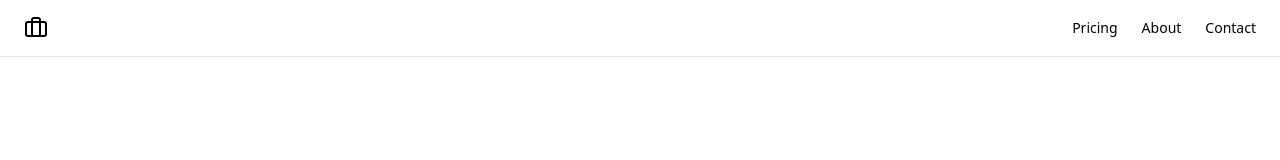
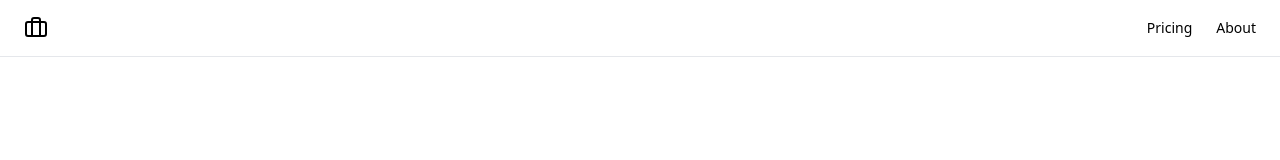
Before and after one commit to Vero-Ventures/job-bank, a Next.js app: page / in a window 1280 px wide. Shown: the top 160 px of the page. Built offline with nearby package versions, Linux system fonts and the light colour scheme; no server answers.

Commit message:
Remove contact from navbar

```diff
--- a/src/app/page.js
+++ b/src/app/page.js
@@ -31,7 +31,6 @@ export default function Component() {
   const links = [
     { text: 'Pricing', url: '/pricing' },
     { text: 'About', url: '/about' },
-    { text: 'Contact', url: '/contact' },
   ];
 
   return (
```
